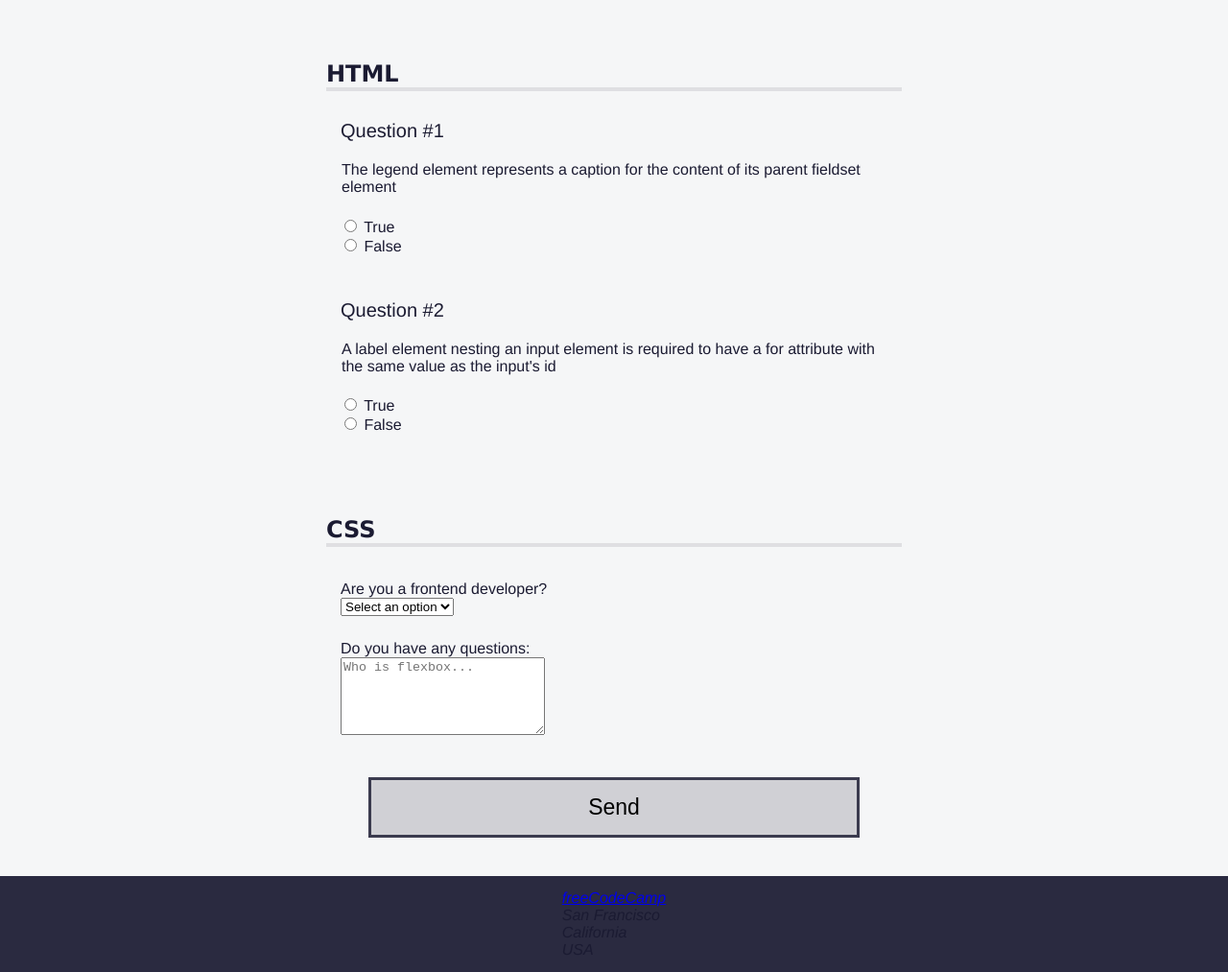
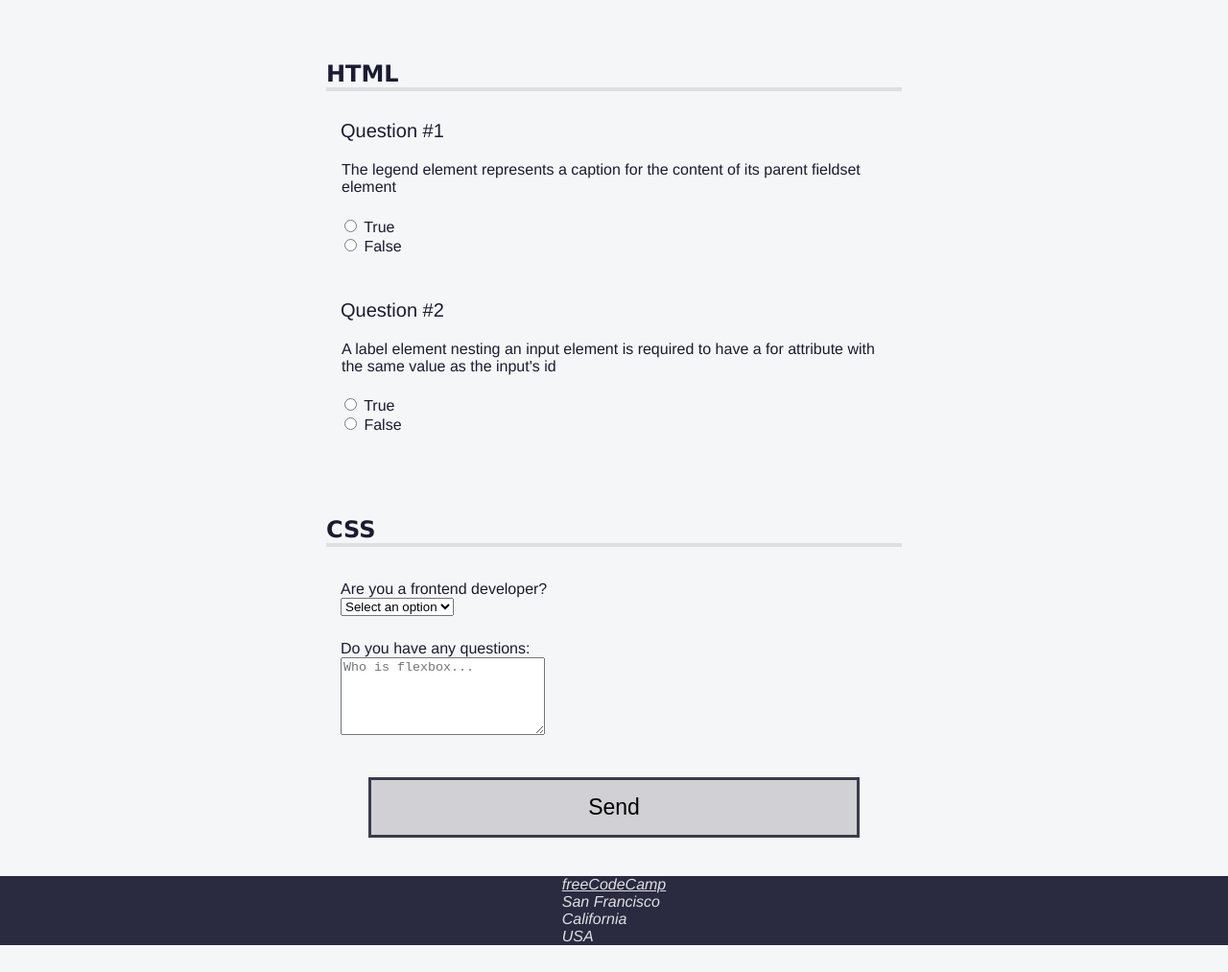
Before and after one commit to Lucas-Erkana/Accessibility, a website: page index.html in a window 1280 px wide. Shown: the part 271-1284 px from the top of the page at 96% size. After the commit the page ends 1256 px from the top, so only its background shows below. Drawn offline with Linux system fonts and the light colour scheme.

Commit message:
step 64
Step 64
Now, we cannot read the text. Target the footer and the anchor element within to set the font color to a color of adequate contrast ratio.

```diff
--- a/styles.css
+++ b/styles.css
@@ -160,8 +160,11 @@ footer {
   background-color: #2a2a40;
   display: flex;
   justify-content: center;
-  align-items: center;
-  height: 100px;
+}
+
+footer,
+footer a {
+  color: #dfdfe2; /* Set font color for the footer and anchor element within it */
 }
 
 .sr-only {
```
